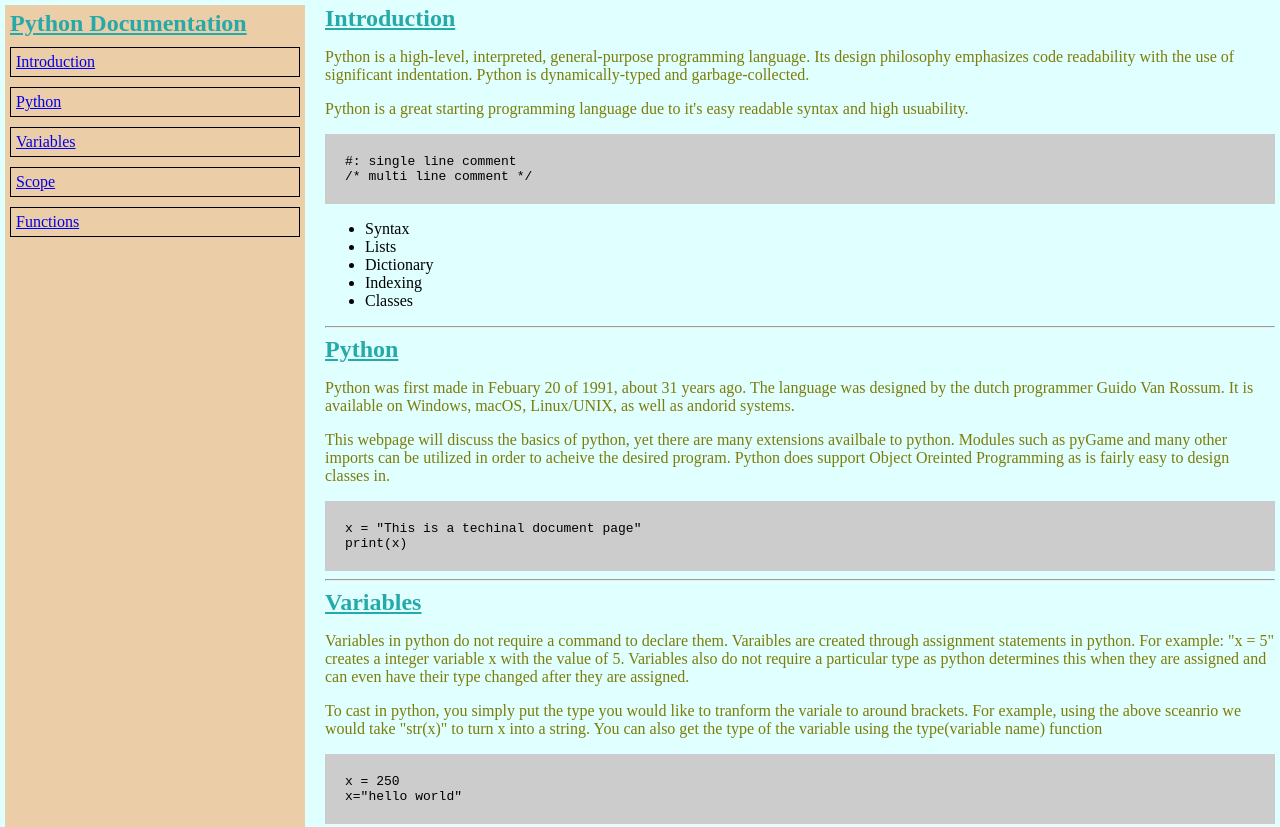
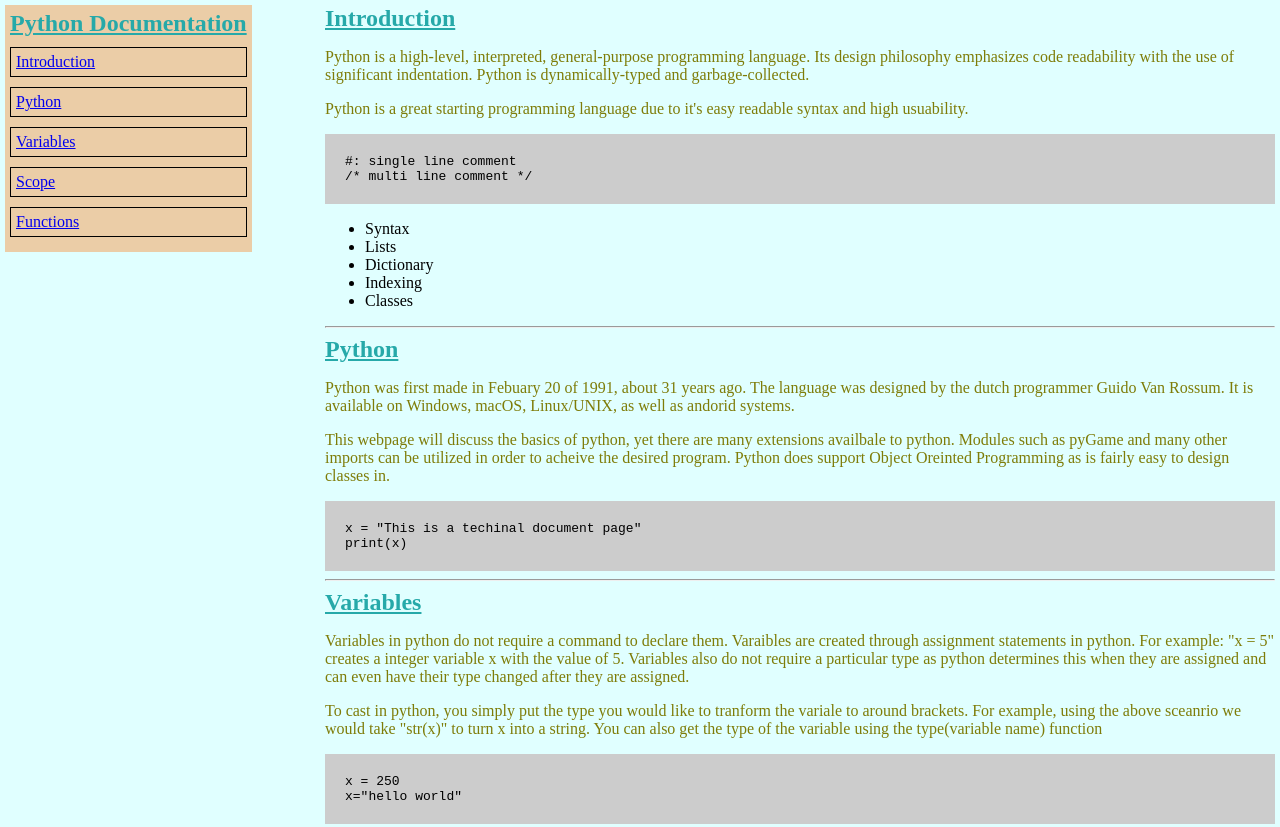
Before and after one commit to Ash-Taraghi/Responsive-Web-Design-Projects-FreeCodeCamp, a plain HTML site: page Technical-Document-Page/index.html in a window 1280 px wide. Shown: the top 827 px of the page. Drawn offline with Linux system fonts and the light colour scheme.

Commit message:
bug fixes

```diff
--- a/Technical-Document-Page/index.html
+++ b/Technical-Document-Page/index.html
@@ -9,7 +9,7 @@
   </head>
   <body>
     <div class="main-body">
-      <nav id="#navbar">
+      <nav id="navbar">
         <header>Python Documentation</header>
         <a href="#Introduction" class="nav-link">Introduction</a>
         <a href="#Python" class="nav-link">Python</a>
```
